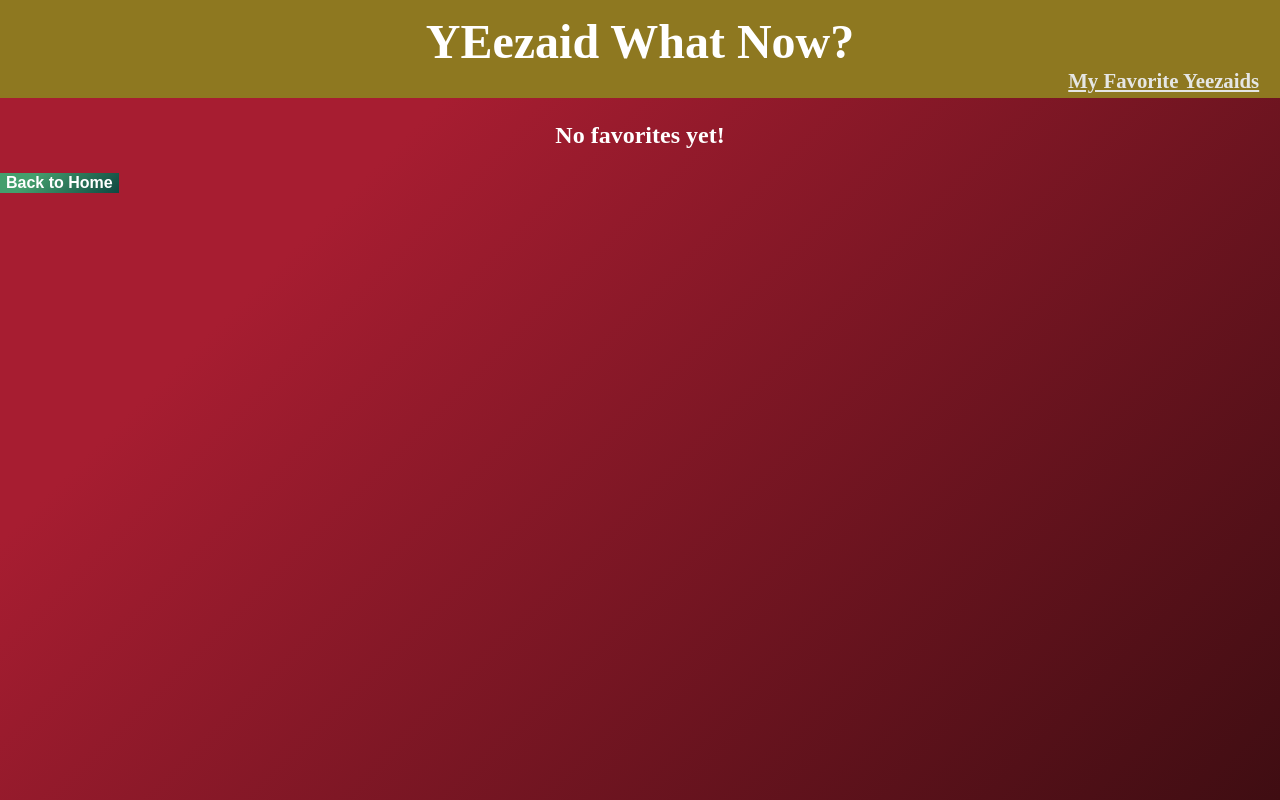
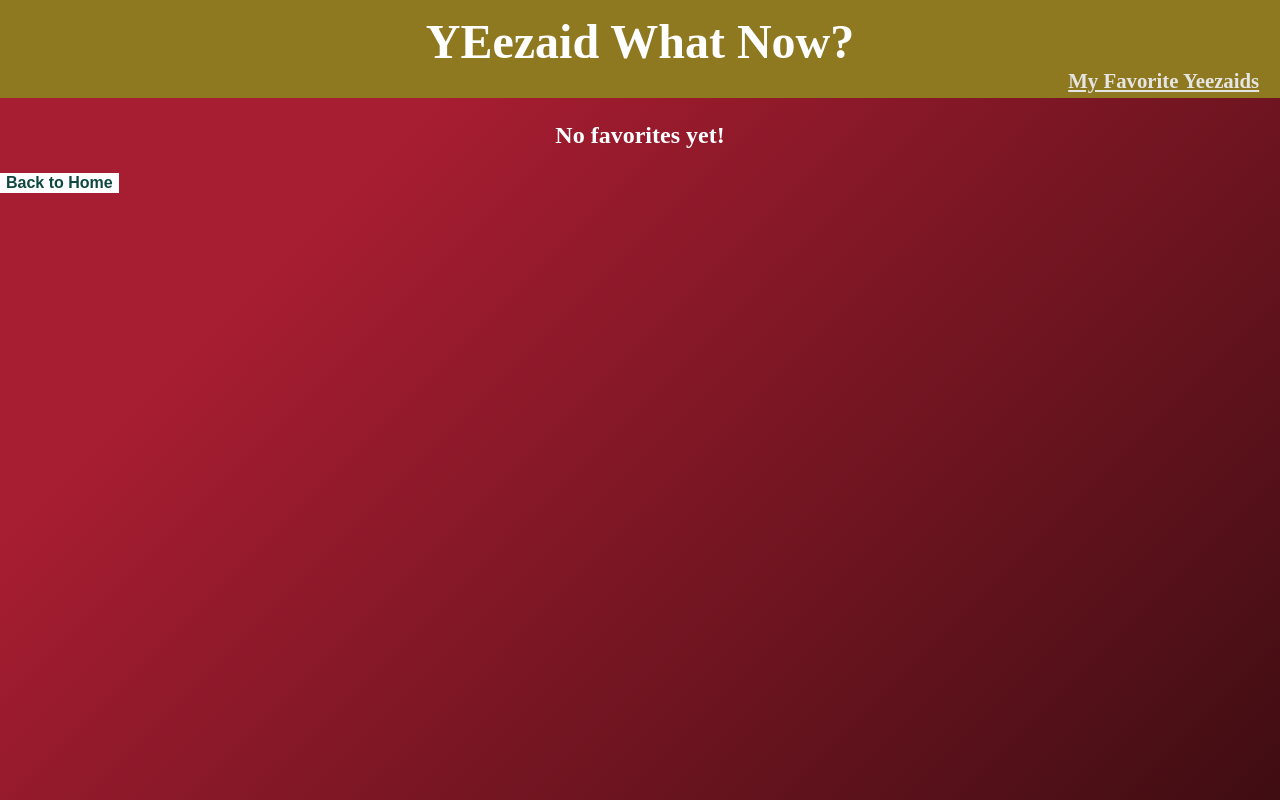
Before and after one commit to emorendorff/yeezaid, a React (Create React App) app: page /favorites in a window 1280 px wide. In both pictures the pointer is over the button "Back to Home". Built offline with nearby package versions, Linux system fonts and the light colour scheme; the HTML template or start-up script is replaced by a standard one.

Commit message:
Finish styling buttons for favorites and add hover state

```diff
--- a/src/App.css
+++ b/src/App.css
@@ -32,7 +32,7 @@ nav {
   text-decoration: none;
 }
 
-.fav-link{
+.fav-link {
   align-self: flex-end;
   color: #e5e6e4;
   font-size: 1.3em;
--- a/src/favorites/favorites.css
+++ b/src/favorites/favorites.css
@@ -17,7 +17,15 @@ li {
   font-size: 1em;
   font-weight: bold;
   color: white;
-  display: inline-block
+  display: inline-block;
+  box-shadow: 2px 2px 2px rgb(228, 228, 228);
+}
+
+.btn:hover {
+  color: #0F4741;
+  background-color: white;
+  background-image: none;
+  box-shadow: none;
 }
 
 .no-fav {
```
